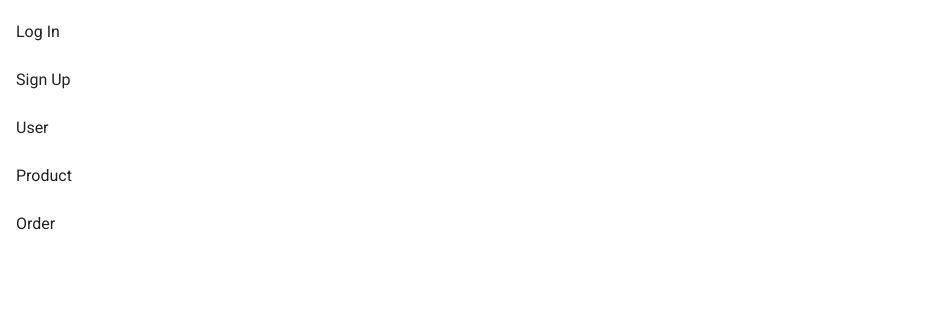
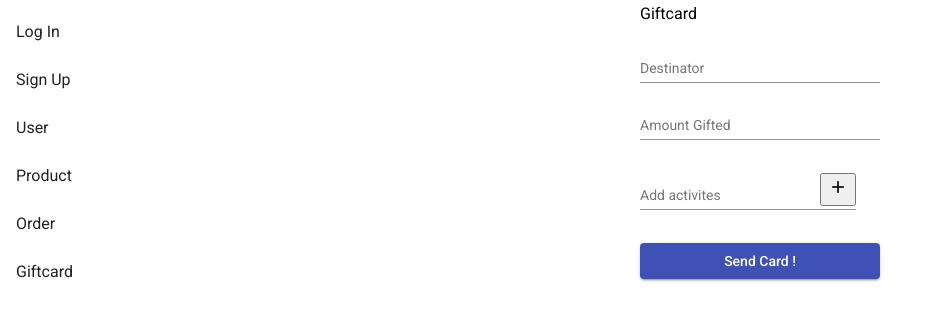
Before and after one commit to ElMachistador/forms, an Angular app: page /giftcard in a window 1280 px wide. Before the commit this address led to /. Shown: the top 320 px of the page, without its empty margins (0-928 px from the left). Built offline with nearby package versions, Linux system fonts and the light colour scheme.

Commit message:
GiftCard V0.9

```diff
--- a/src/app/app-routing.module.ts
+++ b/src/app/app-routing.module.ts
@@ -1,5 +1,6 @@
 import { NgModule } from '@angular/core';
 import { RouterModule, Routes } from '@angular/router';
+import { GiftcardComponent } from './giftcard/giftcard.component';
 import { LoginComponent } from './login/login.component';
 import { OrderComponent } from './order/order.component';
 import { ProductComponent } from './product/product.component';
@@ -11,7 +12,8 @@ const routes: Routes = [
   {path: "signup", component: SignupComponent},
   {path: "user", component: UserComponent},
   {path: "product", component: ProductComponent},
-  {path: "order", component: OrderComponent}
+  {path: "order", component: OrderComponent},
+  {path: "giftcard", component: GiftcardComponent}
 ];
 
 @NgModule({
--- a/src/app/app.component.html
+++ b/src/app/app.component.html
@@ -15,6 +15,9 @@
   <mat-list-item>
     <a routerLink="order">Order</a>
   </mat-list-item>
+  <mat-list-item>
+    <a routerLink="giftcard">Giftcard</a>
+  </mat-list-item>
 </mat-nav-list>
 
 </aside>
--- a/src/app/app.module.ts
+++ b/src/app/app.module.ts
@@ -14,12 +14,14 @@ import { MatSelectModule } from '@angular/material/select';
 import { MatRadioModule } from '@angular/material/radio';
 import {MatDatepickerModule} from '@angular/material/datepicker';
 import { MatNativeDateModule } from '@angular/material/core';
+import { MatIconModule } from '@angular/material/icon';
 
 import { ReactiveFormsModule } from '@angular/forms';
 import { SignupComponent } from './signup/signup.component';
 import { UserComponent } from './user/user.component';
 import { ProductComponent } from './product/product.component';
 import { OrderComponent } from './order/order.component';
+import { GiftcardComponent } from './giftcard/giftcard.component';
 
 
 
@@ -31,6 +33,7 @@ import { OrderComponent } from './order/order.component';
     UserComponent,
     ProductComponent,
     OrderComponent,
+    GiftcardComponent,
   ],
   imports: [
     BrowserModule,
@@ -44,7 +47,8 @@ import { OrderComponent } from './order/order.component';
     MatSelectModule,
     MatRadioModule,
     MatDatepickerModule,
-    MatNativeDateModule
+    MatNativeDateModule,
+    MatIconModule
   ],
   providers: [],
   bootstrap: [AppComponent]
--- /dev/null
+++ b/src/app/giftcard/giftcard.component.html
@@ -0,0 +1,27 @@
+<h3>Giftcard</h3>
+
+
+<form [formGroup]="formGroup" (ngSubmit)="send()">
+  <mat-form-field>
+    <mat-label for="email">Destinator</mat-label>
+    <input formControlName="email" matInput type="text" name="email">
+  </mat-form-field>
+
+  <mat-form-field>
+    <mat-label for="price">Amount Gifted</mat-label>
+    <input formControlName="price" matInput type="number" name="price" min="1">
+  </mat-form-field>
+
+
+  <div>
+    <mat-form-field>
+      <mat-label for="activites">Add activites</mat-label>
+      <input [formControl]="form" matInput="text" name="activites">
+      <button matSuffix (click)="addActivity($event)">
+        <mat-icon>add</mat-icon>
+      </button>
+    </mat-form-field>
+  </div>
+
+  <button mat-raised-button color="primary" type="submit">Send Card !</button>
+</form>
--- /dev/null
+++ b/src/app/giftcard/giftcard.component.scss
@@ -0,0 +1,9 @@
+form{
+  display: flex;
+  flex-direction: column;
+  max-width: 240px;
+}
+
+button{
+  margin-top: 16px;
+}
--- /dev/null
+++ b/src/app/giftcard/giftcard.component.ts
@@ -0,0 +1,40 @@
+import { Component } from '@angular/core';
+import { FormGroup, FormControl, FormArray } from '@angular/forms';
+
+interface GiftCard {
+  email: string;  // To who the gift card is addressed
+  price: number;  // The price we offer
+  activities: string[]; // A list of activities the person can pretend to.  // This should be a list of inputs with free text
+}
+
+@Component({
+  selector: 'app-giftcard',
+  templateUrl: './giftcard.component.html',
+  styleUrls: ['./giftcard.component.scss']
+})
+export class GiftcardComponent {
+  form = new FormControl()
+  formGroup = new FormGroup({
+    email: new FormControl(),
+    price: new FormControl(),
+    activities: new FormArray([])
+  })
+  giftcard: GiftCard[] = []
+
+  addActivity(event: Event) {
+    if (this.form.valid) {
+      event.preventDefault()
+      const activity = this.form.value
+      this.formGroup.value.activities.push(activity)
+      this.form.reset()
+    }
+  }
+
+  send() {
+    if(this.formGroup.valid){
+      this.giftcard.push(this.formGroup.value)
+      this.formGroup.reset()
+    }
+  }
+
+}
--- a/src/app/order/order.component.html
+++ b/src/app/order/order.component.html
@@ -9,9 +9,21 @@
     <mat-datepicker #picker></mat-datepicker>
   </mat-form-field>
 
-  <mat-form-field formGroupName="items">
+  <div formGroupName="control">
+    <mat-form-field>
+      <mat-label for="name">Name of product</mat-label>
+      <input matInput type="text" formControlName="name">
+    </mat-form-field>
+    <mat-form-field>
+      <mat-label for="price">Price</mat-label>
+      <input matInput type="number" formControlName="price" step="0.50" min="0">
+    </mat-form-field>
+    <mat-form-field>
+      <mat-label for="amount">Amount</mat-label>
+      <input matInput type="number" formControlName="amount">
+    </mat-form-field>
+  </div>
 
-  </mat-form-field>
 
   <mat-form-field>
     <mat-label for="email">Email</mat-label>
--- a/src/app/order/order.component.ts
+++ b/src/app/order/order.component.ts
@@ -15,13 +15,10 @@ interface Order {
   styleUrls: ['./order.component.scss']
 })
 export class OrderComponent{
+items?: FormArray
 form = new FormGroup({
   created: new FormControl(),
-  items: new FormGroup({
-    name: new FormControl(),
-    price: new FormControl(),
-    amout: new FormControl()
-  }),
+  items: new FormArray([]),
   email: new FormControl(),
   tel: new FormControl()
 })
@@ -31,7 +28,21 @@ orders: Order[] = []
     if(this.form.valid){
       this.orders.push(this.form.value)
       this.form.reset()
+      console.log(this.orders)
     }
   }
 
+  createItems(){
+    return new FormGroup({
+      name: new FormControl(),
+      price: new FormControl(),
+      amount: new FormControl()
+    })
+  }
+
+  addItems(){
+    this.items = this.form.get('items') as FormArray;
+    this.items.push(this.createItems())
+  }
+
 }
```
Also changed, not shown: src/app/products.ts (added, +8 -0 lines), 1 other file (tests, documents, lock files or other folders).
